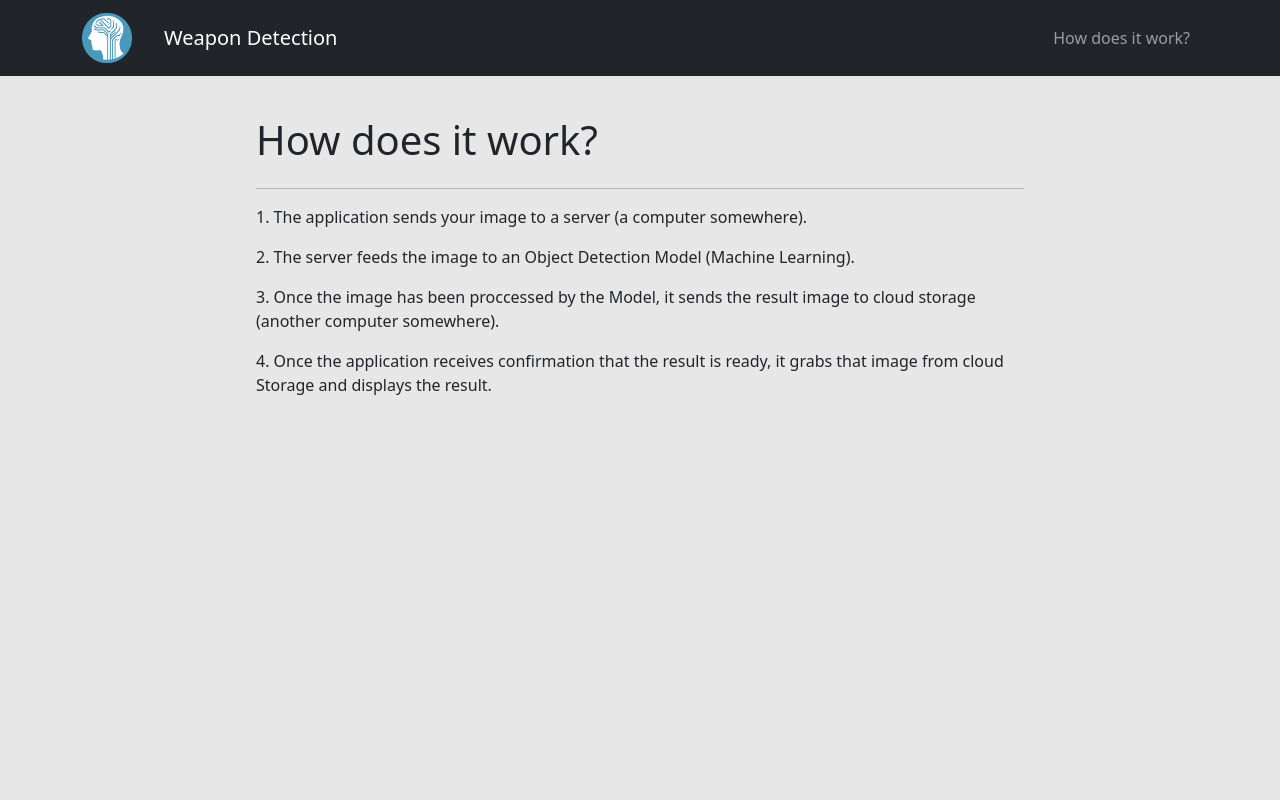
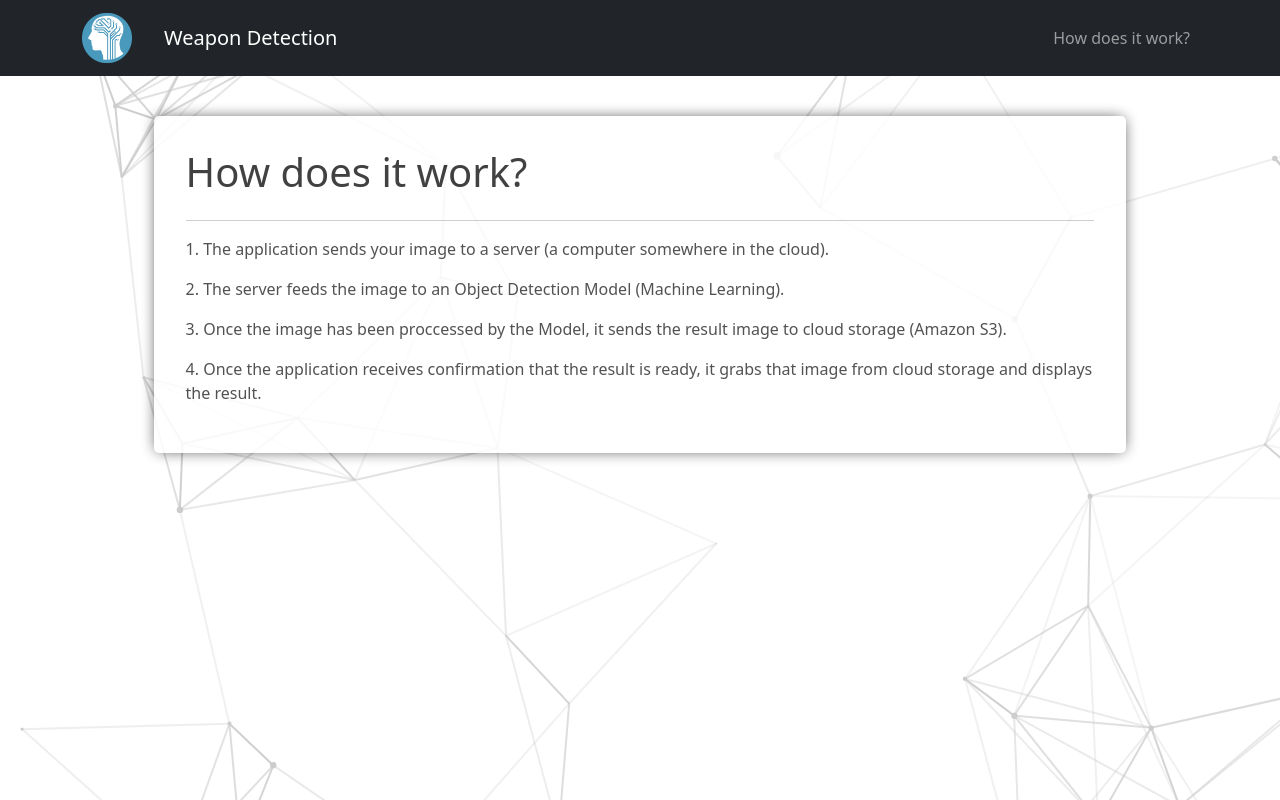
Before and after one commit to diangamichael/WeaponDetection-2, a React (Create React App) app in the folder ReactClient/: page /info in a window 1280 px wide. Built offline with nearby package versions, Linux system fonts and the light colour scheme.

Commit message:
added some styling

```diff
--- a/ReactClient/src/AppInfo.js
+++ b/ReactClient/src/AppInfo.js
@@ -4,10 +4,10 @@ export default function AppInfo() {
         <div id='info-main-div'>
             <h1>How does it work?</h1>
             <hr></hr>
-            <p>1. The application sends your image to a server (a computer somewhere).</p>
+            <p>1. The application sends your image to a server (a computer somewhere in the cloud).</p>
             <p>2. The server feeds the image to an Object Detection Model (Machine Learning).</p>
-            <p>3. Once the image has been proccessed by the Model, it sends the result image to cloud storage (another computer somewhere).</p>
-            <p>4. Once the application receives confirmation that the result is ready, it grabs that image from cloud Storage and
+            <p>3. Once the image has been proccessed by the Model, it sends the result image to cloud storage (Amazon S3).</p>
+            <p>4. Once the application receives confirmation that the result is ready, it grabs that image from cloud storage and
                   displays the result.</p>
         </div>
     )
--- a/ReactClient/src/index.css
+++ b/ReactClient/src/index.css
@@ -1,5 +1,6 @@
 body {
-  background-color: rgb(231, 231, 231);
+  background-image: url('background.png');
+  /* background-color: rgb(231, 231, 231); */
   margin: 0;
 }
 
@@ -8,6 +9,7 @@ body {
 }
 
 #upload-form {
+  opacity: .85;
   background-color: rgb(252, 252, 252);
   margin-top: 5vh;
   margin-bottom: 5vh;
@@ -34,6 +36,7 @@ body {
 }
 
 #result-div {
+  opacity: .85;
   margin-left: 30vw;
   margin-right: 30vw;
   align-items: center;
@@ -50,9 +53,20 @@ body {
 }
 
 #info-main-div {
+  opacity: .85;
+  color: #202020;
+  background-color: rgb(255, 255, 255);
+  padding: 2rem;
+  border-radius: 5px;
+  -webkit-box-shadow: 0px 0px 15px -3px #141414;
+  box-shadow: 0px 0px 15px -3px #141414;
   margin-top: 5vh;
-  margin-left: 20vw;
-  margin-right: 20vw;
+  margin-left: 12vw;
+  margin-right: 12vw;
   display: flex;
   flex-direction: column;
 }
+
+#info-main-div>p {
+  color: #353535;
+}
```
Also changed, not shown: ReactClient/src/background.png (added).
